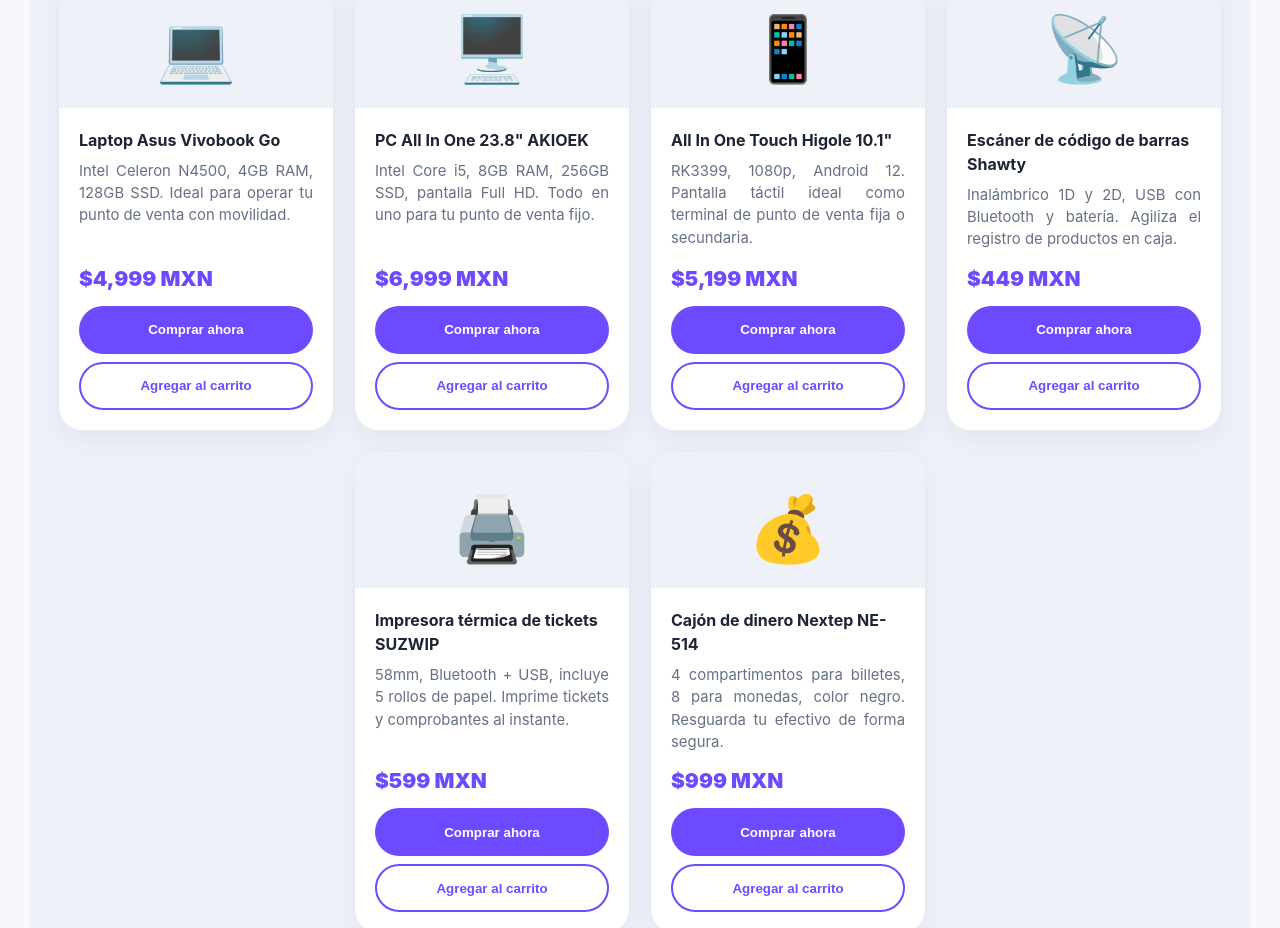
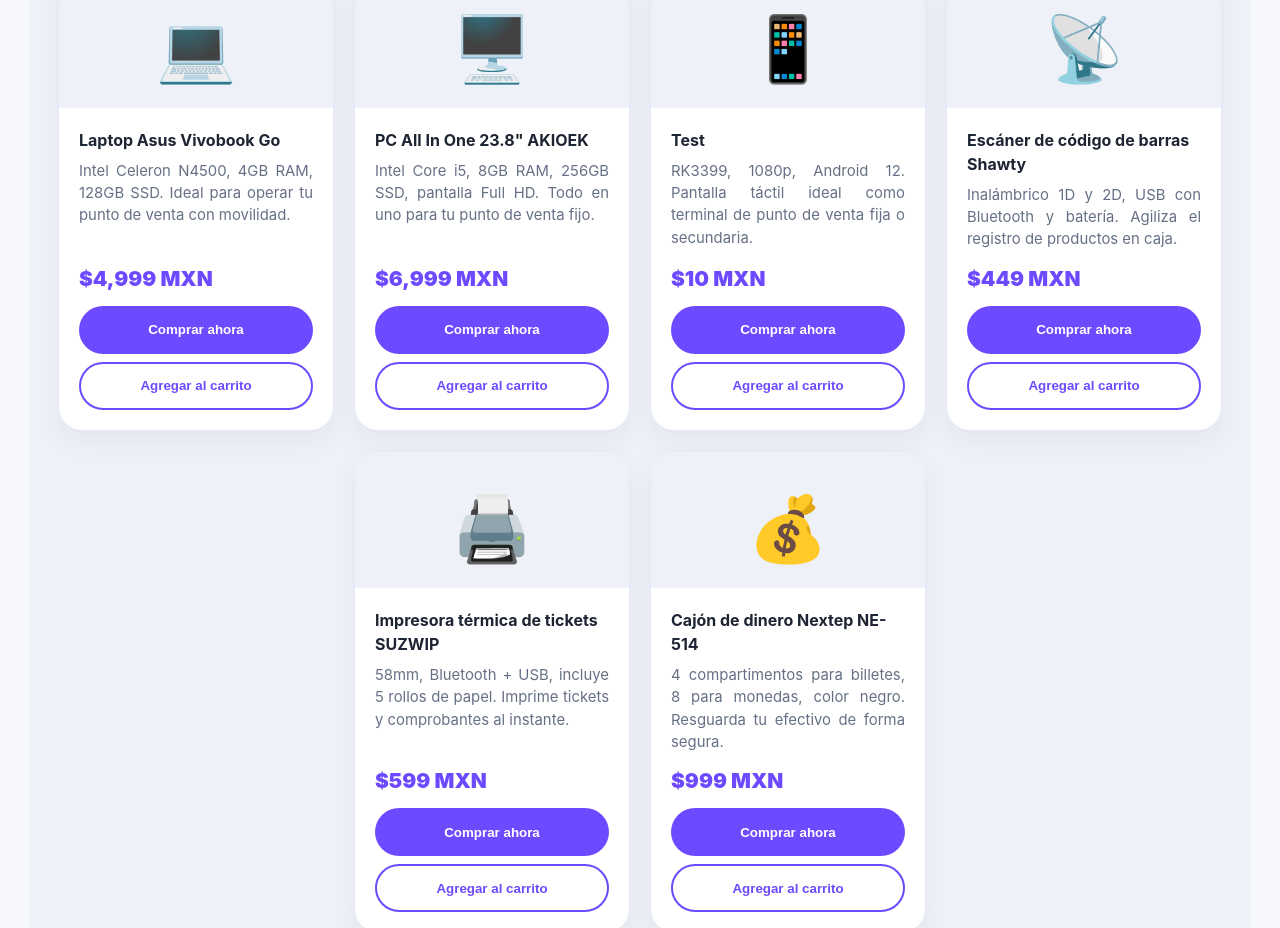
Before and after one commit to alefdel20/ankode, a React (Vite) app in the folder frontend/: page / in a window 1280 px wide. Shown: the part 8260-9188 px from the top of the page. Built offline with nearby package versions, Linux system fonts and the light colour scheme.

Commit message:
test compra 10 pesos

```diff
--- a/frontend/src/App.jsx
+++ b/frontend/src/App.jsx
@@ -146,9 +146,9 @@
   },
   {
     id: "tablet",
-    name: 'All In One Touch Higole 10.1"',
+    name: 'Test', // TEMP TEST — original: 'All In One Touch Higole 10.1"'
     desc: "RK3399, 1080p, Android 12. Pantalla táctil ideal como terminal de punto de venta fija o secundaria.",
-    price: 5199,
+    price: 10, // TEMP TEST — original: 5199
     emoji: "📱",
   },
   {
```
Also changed, not shown: 1 other file (tests, documents, lock files or other folders).
